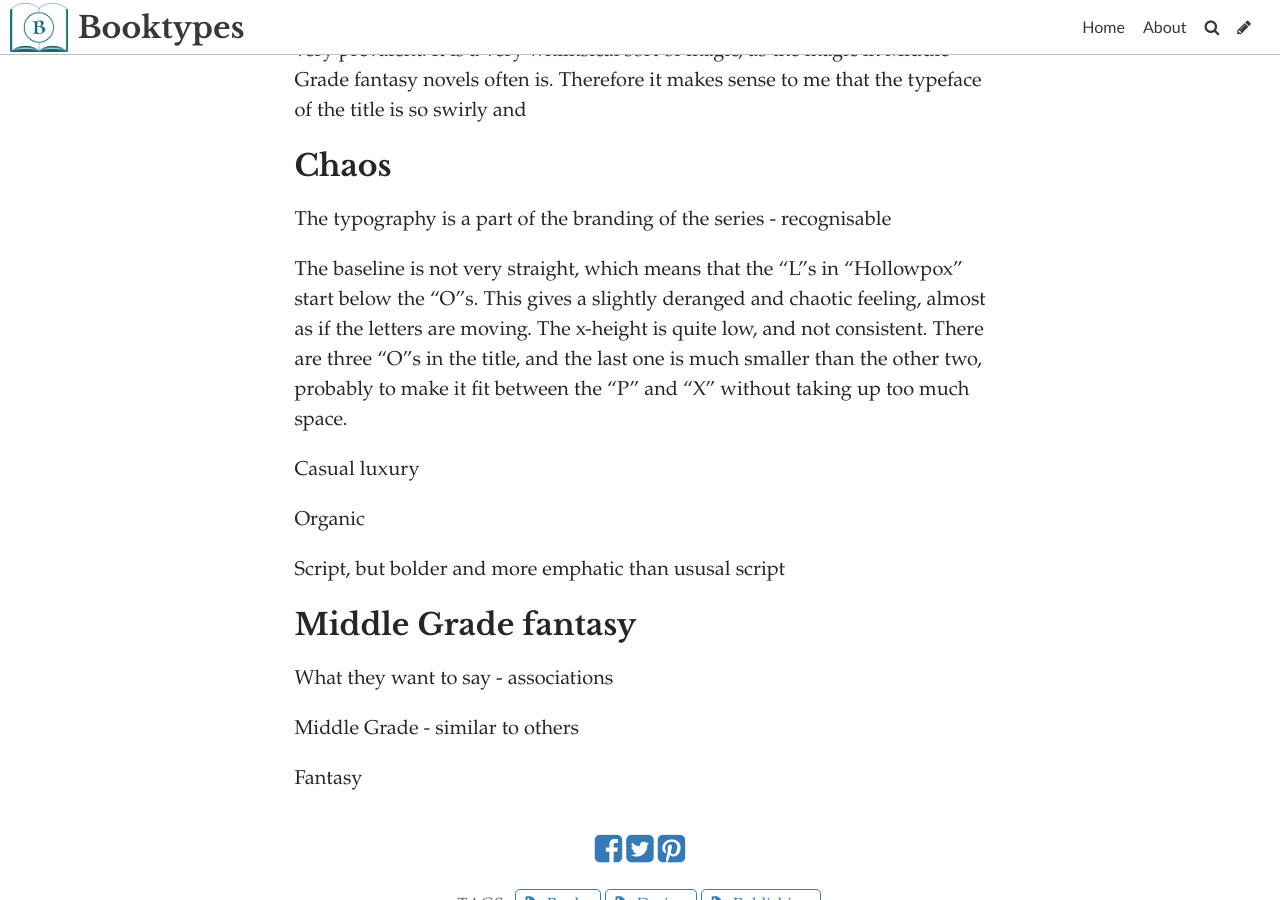
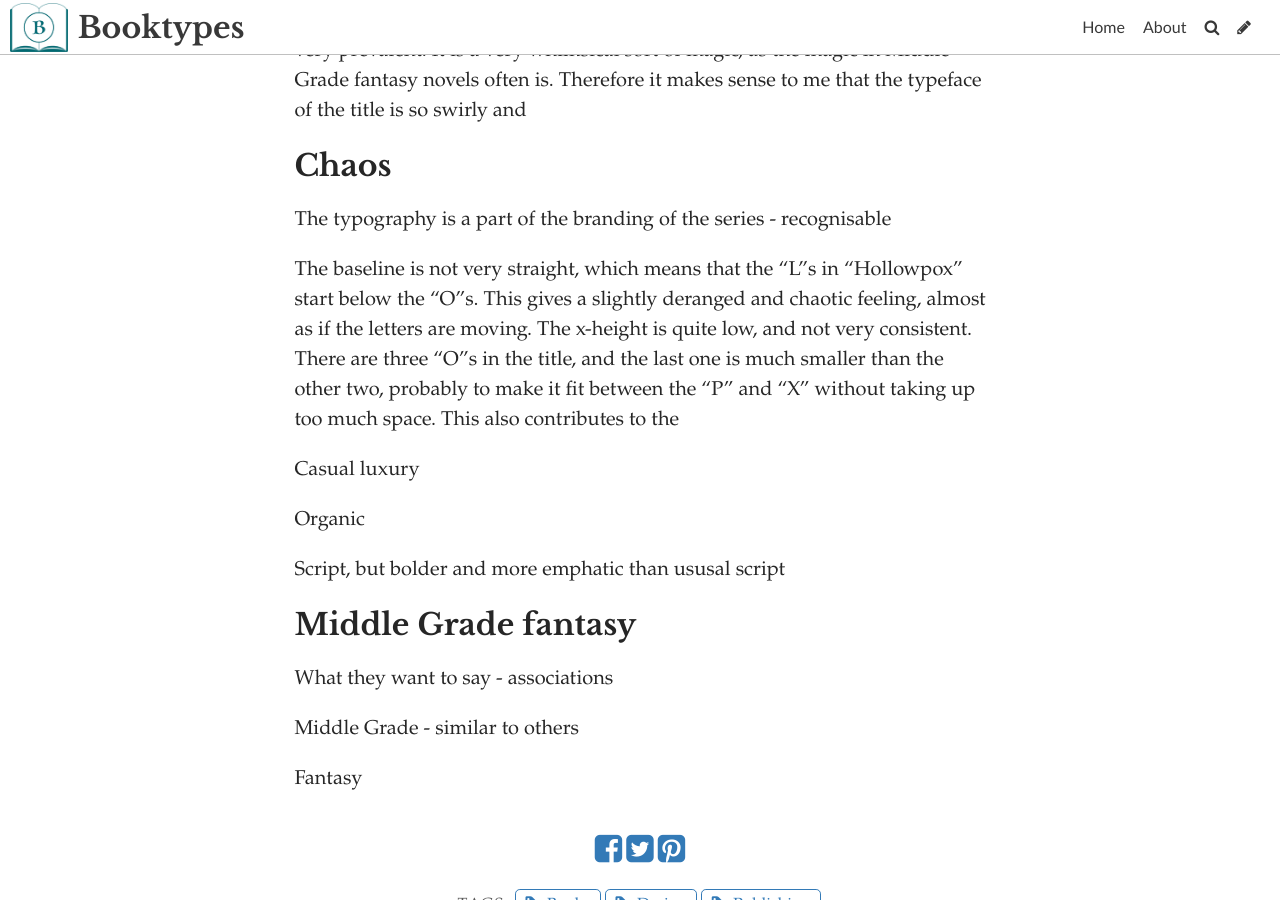
Before and after one commit to maudhaugland/booktypes, a Jekyll site: the page built from _posts/2021-10-04-the-magic-of-hollowpox.md, in a window 1280 px wide and 900 px high, scrolled down 1361 px. Built offline with Jekyll 4.4.1, drawn with Linux system fonts in a browser that asks for light colours; some web fonts are replaced.

Commit message:
Update Post “2021-10-04-the-magic-of-hollowpox”

```diff
--- a/_posts/2021-10-04-the-magic-of-hollowpox.md
+++ b/_posts/2021-10-04-the-magic-of-hollowpox.md
@@ -24,7 +24,7 @@ As you get from the description, this is a book where magical elements are very
 
 The typography is a part of the branding of the series - recognisable
 
-The baseline is not very straight, which means that the "L"s in "Hollowpox" start below the "O"s. This gives a slightly deranged and chaotic feeling, almost as if the letters are moving. The x-height is quite low, and not consistent. There are three "O"s in the title, and the last one is much smaller than the other two, probably to make it fit between the "P" and "X" without taking up too much space.
+The baseline is not very straight, which means that the "L"s in "Hollowpox" start below the "O"s. This gives a slightly deranged and chaotic feeling, almost as if the letters are moving. The x-height is quite low, and not very consistent. There are three "O"s in the title, and the last one is much smaller than the other two, probably to make it fit between the "P" and "X" without taking up too much space. This also contributes to the
 
 Casual luxury
 
```
